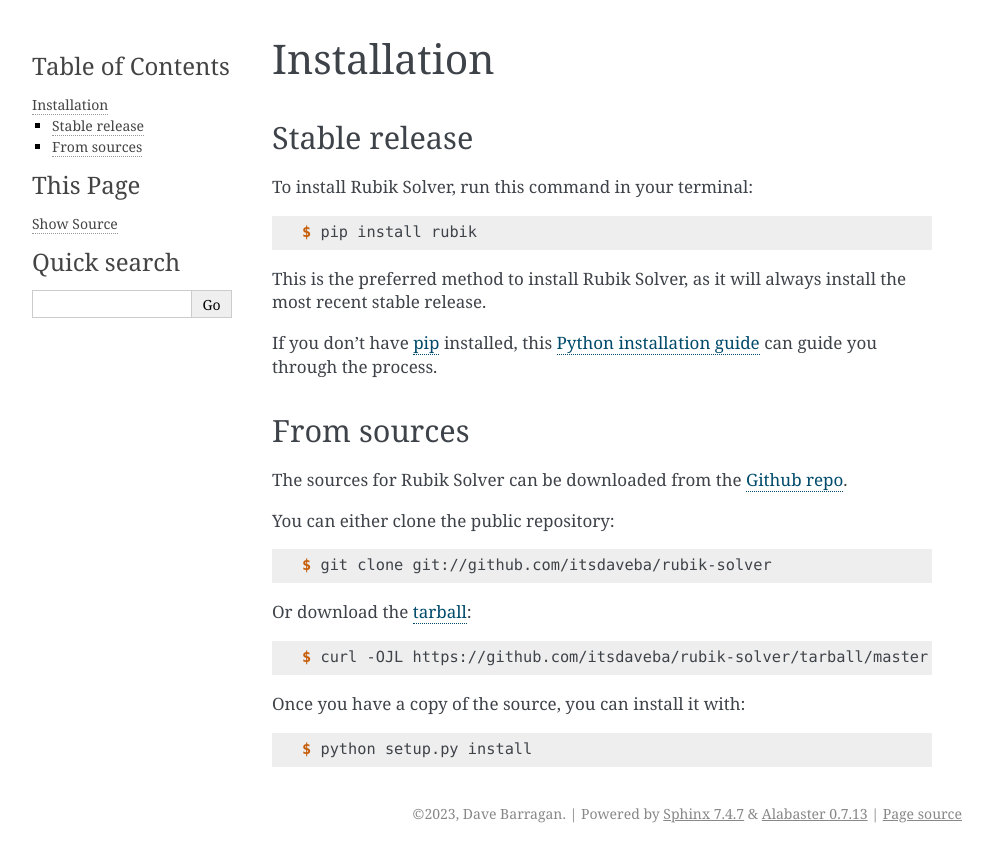
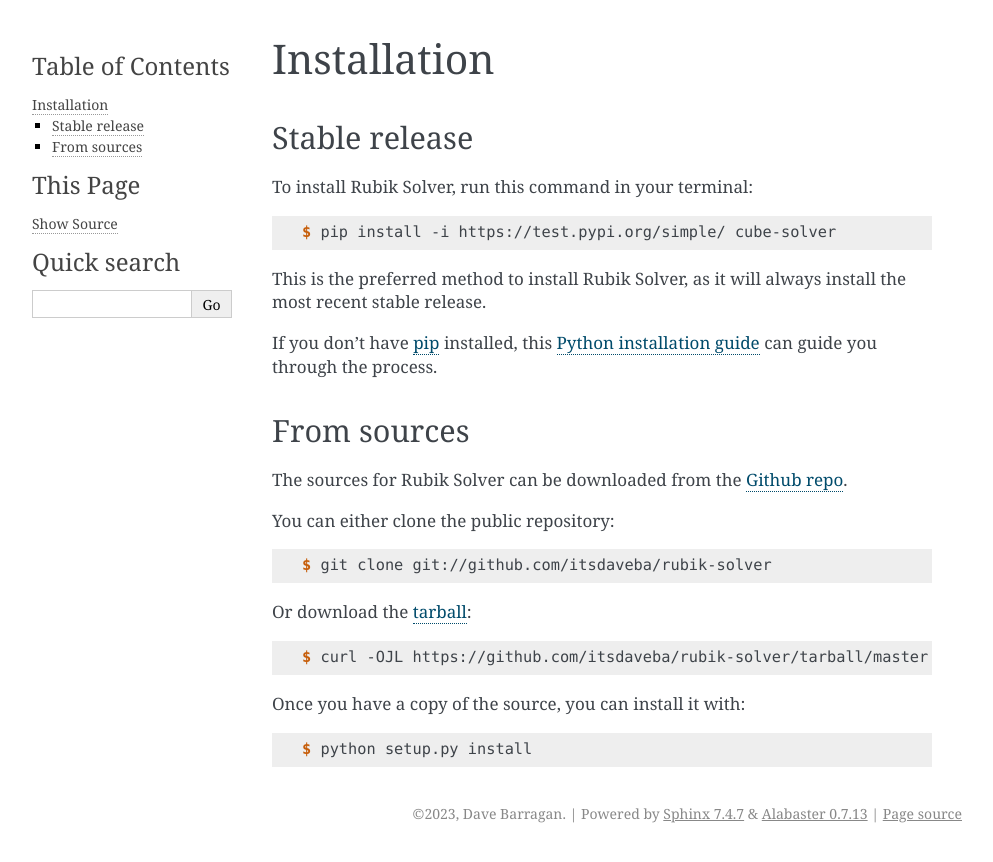
Before and after one commit to itsdaveba/rubik-solver, a Sphinx documentation site: the page built from docs/installation.rst, in a window 1280 px wide. Shown: the top 862 px of the page, without its empty margins (148-1141 px from the left). Built offline with Sphinx 7.4.7, drawn with Linux system fonts in a browser that asks for light colours.

Commit message:
testpypi

```diff
--- a/docs/installation.rst
+++ b/docs/installation.rst
@@ -12,7 +12,7 @@
 
 .. code-block:: console
 
-    $ pip install rubik
+    $ pip install -i https://test.pypi.org/simple/ cube-solver
 
 This is the preferred method to install Rubik Solver, as it will always install the most recent stable release.
 
```
